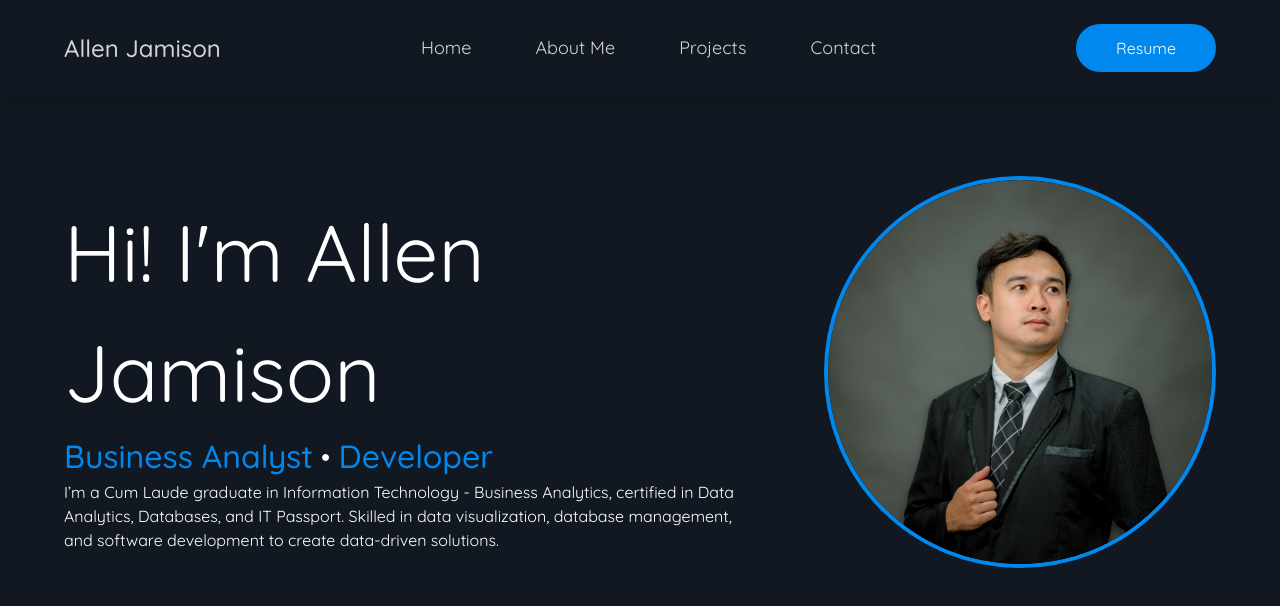
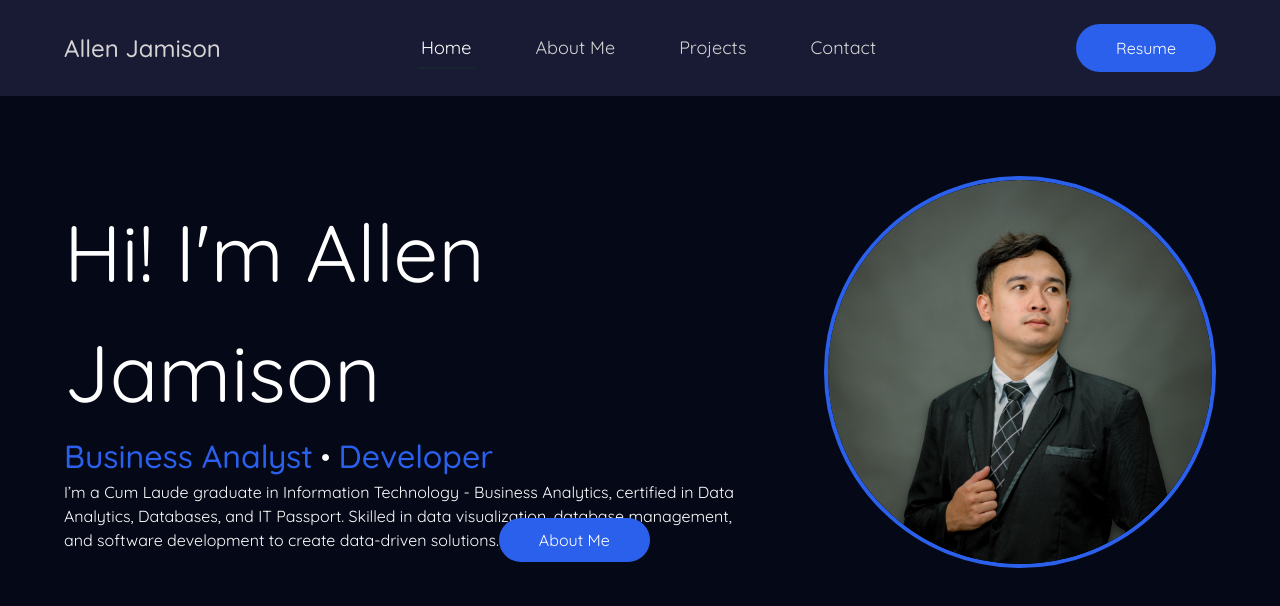
Before and after one commit to Teqnixx/portfolio, a React (Vite) app: page / in a window 1280 px wide. Shown: the top 606 px of the page. Built offline with nearby package versions, Linux system fonts and the light colour scheme.

Commit message:
Added bottom navigation

```diff
--- /dev/null
+++ b/src/components/BottomBar.tsx
@@ -0,0 +1,22 @@
+import { NavLink } from "react-router-dom"
+
+function BottomBar() {
+  return (
+    <div className="fixed outline-1 outline-secondary z-100 lg:hidden bottom-0 w-full shadow-md flex gap-0 justify-between content-stretch text-white rounded-t-md">
+      <NavLink to="/">
+        Home
+      </NavLink>
+      <NavLink to="/about">
+        About Me
+      </NavLink>
+      <NavLink to="/projects">
+        Projects
+      </NavLink>
+      <NavLink to="/contact">
+        Contact
+      </NavLink>
+    </div>
+  )
+}
+
+export default BottomBar
--- a/src/components/NavBar.tsx
+++ b/src/components/NavBar.tsx
@@ -1,36 +1,44 @@
-import { Link } from 'react-router-dom';
+import { NavLink } from 'react-router-dom';
 
 function NavBar() {
   return (
-    <header className="fixed z-100 top-0 w-full pt-0 bg-background shadow-md">
+    <header className="fixed z-100 top-0 w-full pt-0 bg-secondary">
       <nav className="flex max-w-screen-3xl px-5 sm:px-8 lg:px-16 mx-auto grid grid-flow-col py-3 sm:py-6">
         <div className='flex items-center'>
           <div className='cursor-pointer'>
-            <Link className='text-neutral-300 text-2xl font-medium' to="/">
+            <NavLink className='text-neutral-300 text-2xl font-medium' to="/">
               Allen Jamison
-            </Link>
+            </NavLink>
           </div>
         </div>
         <ul className='hidden lg:flex text-lg justify-self-center align-middle items-center'>
           <li>
-            <Link className='px-8 py-2 nav-item text-neutral-300' to="/">
-              Home
-            </Link>
+            <NavLink className={({ isActive }) =>
+              isActive ? 'px-8 py-2 nav-item text-white active' : 'px-8 py-2 nav-item text-neutral-300'}
+              to="/">
+                Home
+            </NavLink>
           </li>
           <li>
-            <Link className='px-8 py-2 nav-item text-neutral-300' to="/about">
-              About Me
-            </Link>
+            <NavLink className={({ isActive }) =>
+              isActive ? 'px-8 py-2 nav-item text-white active' : 'px-8 py-2 nav-item text-neutral-300'}
+              to="/about">
+                About Me
+            </NavLink>
           </li>
           <li>
-            <Link className='px-8 py-2 nav-item text-neutral-300' to="/projects">
-              Projects
-            </Link>
+            <NavLink className={({ isActive }) =>
+              isActive ? 'px-8 py-2 nav-item text-white active' : 'px-8 py-2 nav-item text-neutral-300'}
+              to="/projects">
+                Projects
+            </NavLink>
           </li>
           <li>
-            <Link className='px-8 py-2 nav-item text-neutral-300' to="/contact">
-              Contact
-            </Link>
+            <NavLink className={({ isActive }) =>
+              isActive ? 'px-8 py-2 nav-item text-white active' : 'px-8 py-2 nav-item text-neutral-300'}
+              to="/contact">
+                Contact
+            </NavLink>
           </li>
         </ul>
         <div className='justify-self-end'>
--- a/src/index.css
+++ b/src/index.css
@@ -11,9 +11,10 @@
 
 @theme {
   --font-quicksand: Quicksand;
-  --color-background: #111821;
-  --color-primary: #0088ee;
+  --color-background: #050816;
+  --color-primary: #2a60eb;
   --color-primary-hover: #007acc;
+  --color-secondary: #191a34;
 }
 
 .nav-item {
@@ -26,7 +27,7 @@
   position: absolute;
   width: 50%;
   height: 2px;
-  background: white;
+  background: #182431;
   bottom: 1px;
   left: 50%;
   transform: translateX(-50%) scaleX(0);
@@ -41,4 +42,9 @@
 .nav-item:hover {
   transform: scale(1.1);
   color: white;
+  transition: transform 0.2s ease-out;
 }
+
+.nav-item.active::after {
+  transform: translateX(-50%) scaleX(1);
+}
--- a/src/layouts/MainLayout.tsx
+++ b/src/layouts/MainLayout.tsx
@@ -1,4 +1,5 @@
 import NavBar from "../components/NavBar"
+import BottomBar from "../components/BottomBar";
 import { Outlet } from "react-router-dom";
 
 function MainLayout() {
@@ -8,6 +9,7 @@ function MainLayout() {
       <main>
         <Outlet />
       </main>
+      <BottomBar />
     </div>
   )
 }
--- a/src/pages/Home.tsx
+++ b/src/pages/Home.tsx
@@ -1,9 +1,10 @@
 import Pic from '../assets/pic.png';
 import BackgroundPic from '../assets/background-pic.jpg';
+import { Link } from 'react-router-dom';
 
 function Home() {
   return (
-    <section className="grid lg:grid-cols-[1.5fr_1fr] grid-rows-[1fr] gap-y-[10px] gap-x-[10px] items-center max-w-screen-2xl pt-44 pb-20 px-5 sm:px-8 lg:px-16 mx-auto overflow-hidden text-white">
+    <section className="grid lg:grid-cols-[1.5fr_1fr] grid-rows-[1fr] gap-y-[10px] gap-x-[10px] items-center max-w-screen-2xl pt-24 sm:pt-34 lg:pt-44 pb-20 px-5 sm:px-8 lg:px-16 mx-auto overflow-hidden text-white">
       <div className="flex justify-center lg:justify-end order-1 lg:order-2">
         <div className="relative rounded-full border-4 border-primary z-50 overflow-hidden w-fit">
           <img className="absolute inset-0 object-cover rounded-full w-[clamp(200px,30vw,400px)] h-auto" src={BackgroundPic} alt="background-pic" />
@@ -21,6 +22,9 @@ function Home() {
         <span>
           I’m a Cum Laude graduate in Information Technology - Business Analytics, certified in Data Analytics, Databases, and IT Passport. Skilled in data visualization, database management, and software development to create data-driven solutions.
         </span>
+        <Link to="/about" className='cursor-pointer hover:bg-primary-hover bg-primary text-center px-10 py-3 rounded-full text-white'>
+          About Me
+        </Link>
       </div>
     </section>
   )
```
